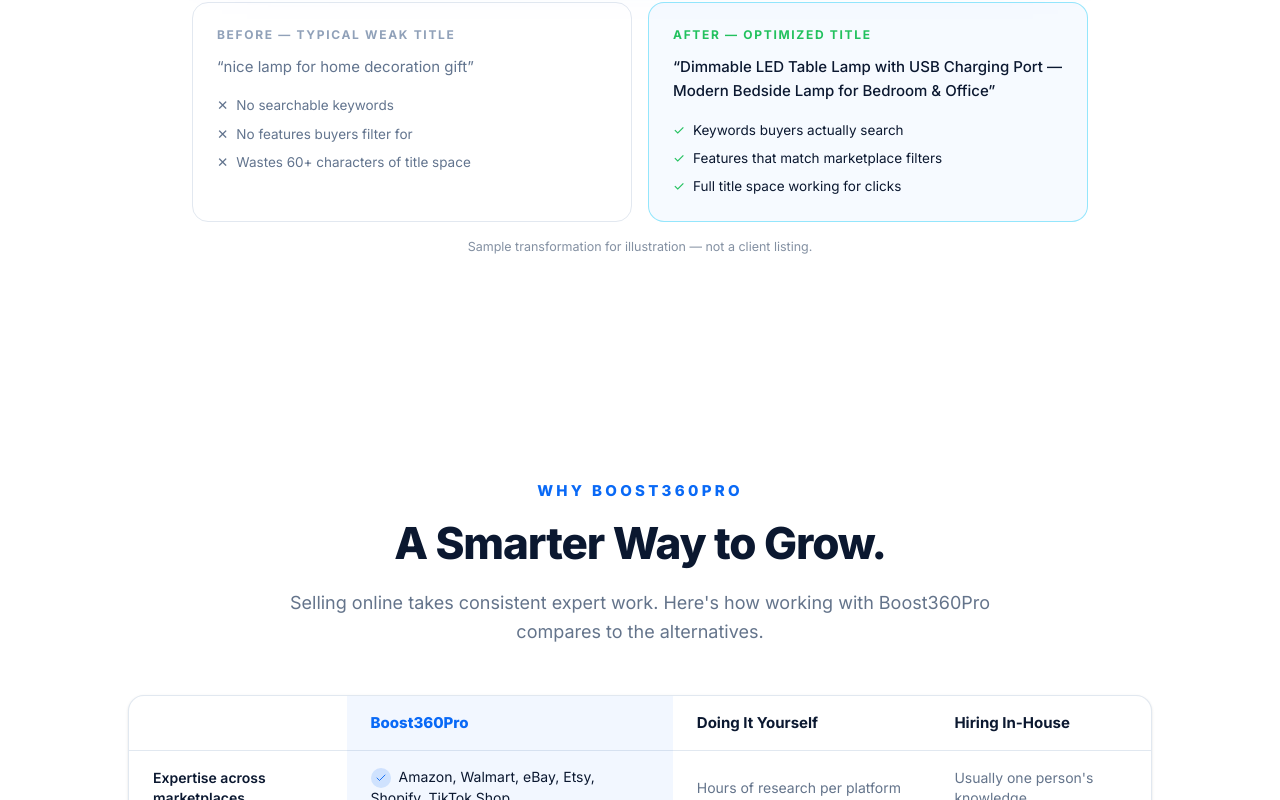
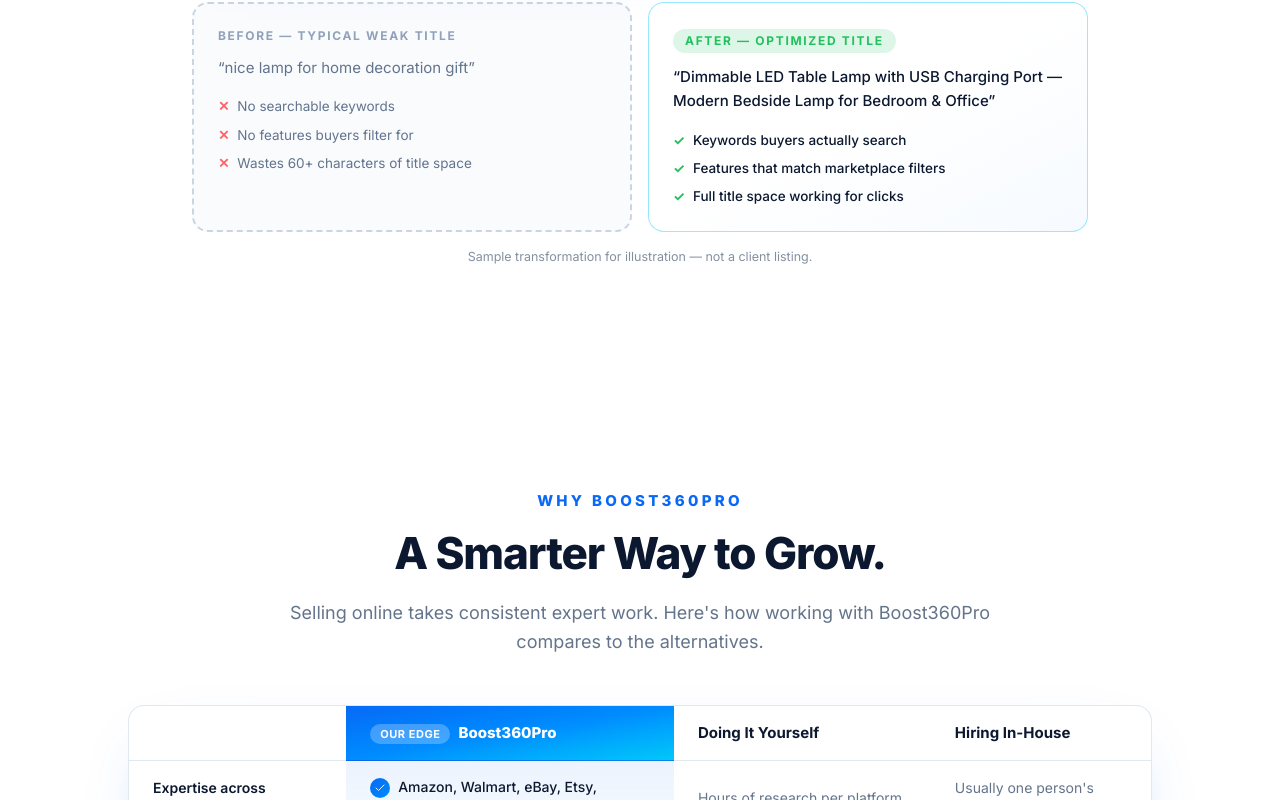
Before and after one commit to MuhammadShoaib1437/boost360-website, a Next.js app: page / in a window 1280 px wide. Shown: the part 8120-8920 px from the top of the page. Built offline with nearby package versions, Linux system fonts and the light colour scheme; no server answers.

Commit message:
Stylish Before/After cards + premium comparison table (gradient winner column, row hovers)

```diff
--- a/components/sections/BeforeAfter.tsx
+++ b/components/sections/BeforeAfter.tsx
@@ -150,7 +150,7 @@
 
       {/* Concrete title transformation example */}
       <div className="mx-auto mt-8 grid max-w-4xl gap-4 sm:grid-cols-2">
-        <div className="rounded-2xl border border-slate-200 bg-white p-6">
+        <div className="group rounded-2xl border-2 border-dashed border-slate-300 bg-slate-50/70 p-6 transition-all duration-300 hover:-translate-y-1 hover:bg-slate-50 hover:shadow-[0_20px_45px_-24px_rgba(100,116,139,0.5)]">
           <p className="text-xs font-bold uppercase tracking-[0.14em] text-slate-400">
             Before — typical weak title
           </p>
@@ -158,22 +158,22 @@
             “nice lamp for home decoration gift”
           </p>
           <ul className="mt-4 space-y-2 text-[13.5px] text-slate-500">
-            <li className="flex gap-2"><span aria-hidden="true">✕</span> No searchable keywords</li>
-            <li className="flex gap-2"><span aria-hidden="true">✕</span> No features buyers filter for</li>
-            <li className="flex gap-2"><span aria-hidden="true">✕</span> Wastes 60+ characters of title space</li>
+            <li className="flex gap-2 transition-transform duration-300 hover:translate-x-1"><span aria-hidden="true" className="font-bold text-red-400 transition-transform duration-300 group-hover:scale-125">✕</span> No searchable keywords</li>
+            <li className="flex gap-2 transition-transform duration-300 hover:translate-x-1"><span aria-hidden="true" className="font-bold text-red-400 transition-transform duration-300 group-hover:scale-125">✕</span> No features buyers filter for</li>
+            <li className="flex gap-2 transition-transform duration-300 hover:translate-x-1"><span aria-hidden="true" className="font-bold text-red-400 transition-transform duration-300 group-hover:scale-125">✕</span> Wastes 60+ characters of title space</li>
           </ul>
         </div>
-        <div className="rounded-2xl border border-ice/40 bg-mist p-6">
-          <p className="text-xs font-bold uppercase tracking-[0.14em] text-[#22c15e]">
+        <div className="glow-card group rounded-2xl border border-ice/40 bg-gradient-to-br from-white via-white to-mist p-6 transition-all duration-300 hover:-translate-y-1.5 hover:shadow-[0_24px_55px_-24px_rgba(9,105,246,0.5)]">
+          <p className="inline-block rounded-full bg-growth/15 px-3 py-1 text-xs font-bold uppercase tracking-[0.14em] text-[#22c15e]">
             After — optimized title
           </p>
           <p className="mt-3 text-[15px] font-medium leading-relaxed text-ink">
             “Dimmable LED Table Lamp with USB Charging Port — Modern Bedside Lamp for Bedroom &amp; Office”
           </p>
-          <ul className="mt-4 space-y-2 text-[13.5px] text-ink">
-            <li className="flex gap-2"><span aria-hidden="true" className="text-[#22c15e]">✓</span> Keywords buyers actually search</li>
-            <li className="flex gap-2"><span aria-hidden="true" className="text-[#22c15e]">✓</span> Features that match marketplace filters</li>
-            <li className="flex gap-2"><span aria-hidden="true" className="text-[#22c15e]">✓</span> Full title space working for clicks</li>
+          <ul className="mt-4 space-y-2 text-[13.5px] font-medium text-ink">
+            <li className="flex gap-2 transition-transform duration-300 hover:translate-x-1"><span aria-hidden="true" className="font-bold text-[#22c15e] transition-transform duration-300 group-hover:scale-125">✓</span> Keywords buyers actually search</li>
+            <li className="flex gap-2 transition-transform duration-300 hover:translate-x-1"><span aria-hidden="true" className="font-bold text-[#22c15e] transition-transform duration-300 group-hover:scale-125">✓</span> Features that match marketplace filters</li>
+            <li className="flex gap-2 transition-transform duration-300 hover:translate-x-1"><span aria-hidden="true" className="font-bold text-[#22c15e] transition-transform duration-300 group-hover:scale-125">✓</span> Full title space working for clicks</li>
           </ul>
         </div>
       </div>
--- a/components/sections/HomeExtras.tsx
+++ b/components/sections/HomeExtras.tsx
@@ -170,14 +170,17 @@
         />
       </Reveal>
       <Reveal delay={100}>
-        <div className="mx-auto mt-12 max-w-5xl overflow-x-auto rounded-2xl border border-[rgba(15,70,130,0.12)] bg-white shadow-sm">
+        <div className="mx-auto mt-12 max-w-5xl overflow-x-auto rounded-2xl border border-[rgba(15,70,130,0.12)] bg-white shadow-[0_24px_60px_-30px_rgba(9,105,246,0.35)] transition-shadow duration-300 hover:shadow-[0_30px_70px_-28px_rgba(9,105,246,0.5)]">
           <table className="w-full min-w-[640px] border-collapse text-left">
             <thead>
               <tr className="border-b border-[rgba(15,70,130,0.12)]">
                 <th className="px-6 py-4 text-sm font-semibold text-muted">
                   <span className="sr-only">Factor</span>
                 </th>
-                <th className="bg-brand/5 px-6 py-4 text-[15px] font-extrabold text-brand">
+                <th className="bg-gradient-to-br from-brand via-electric to-ice px-6 py-4 text-[15px] font-extrabold text-white">
+                  <span className="mr-2 inline-block rounded-full bg-white/25 px-2.5 py-0.5 text-[11px] font-bold uppercase tracking-wider">
+                    Our edge
+                  </span>
                   Boost360Pro
                 </th>
                 <th className="px-6 py-4 text-[15px] font-bold text-ink">
@@ -193,6 +196,7 @@
                 <tr
                   key={r.label}
                   className={cn(
+                    "group transition-colors duration-200 hover:bg-mist/70",
                     i !== COMPARISON_ROWS.length - 1 &&
                       "border-b border-[rgba(15,70,130,0.08)]",
                   )}
@@ -200,8 +204,8 @@
                   <td className="px-6 py-4 text-sm font-semibold text-ink">
                     {r.label}
                   </td>
-                  <td className="bg-brand/5 px-6 py-4 text-sm text-ink">
-                    <span className="mr-2 inline-flex h-5 w-5 items-center justify-center rounded-full bg-brand/15 align-middle text-brand">
+                  <td className="bg-gradient-to-b from-brand/[0.08] to-electric/[0.04] px-6 py-4 text-sm font-medium text-ink">
+                    <span className="mr-2 inline-flex h-5 w-5 items-center justify-center rounded-full bg-gradient-to-br from-brand to-electric align-middle text-white transition-transform duration-300 group-hover:scale-125">
                       <Icons.check className="h-3 w-3" />
                     </span>
                     {r.us}
```
